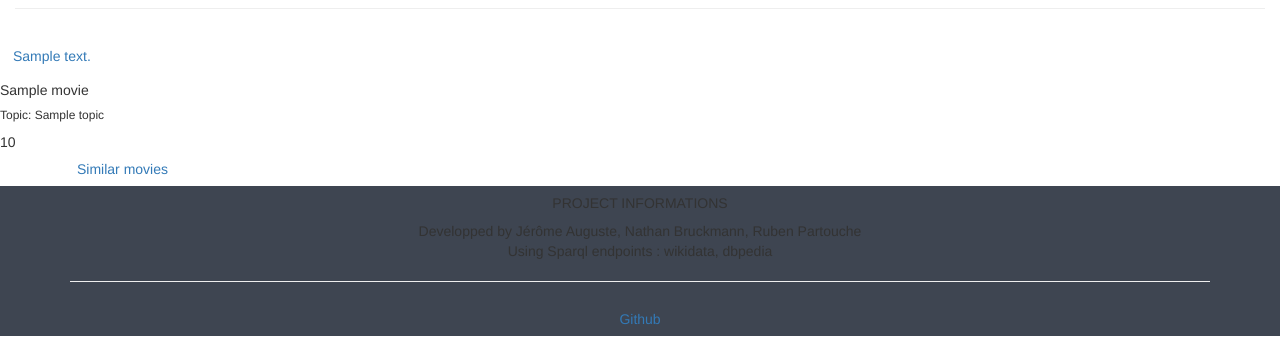
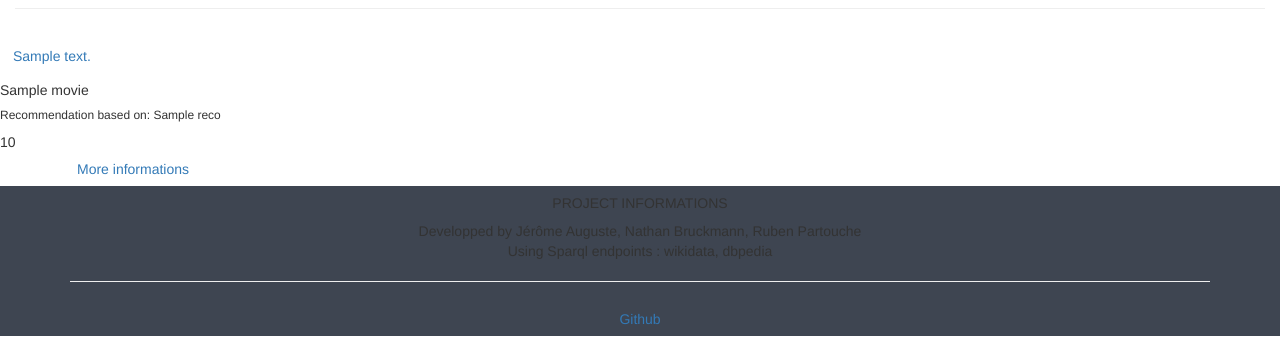
Before and after one commit to jerome-auguste/Adopte-un-Film, a Python web app: template templates/recommandations.html in a window 1280 px wide, after a click that opens the changed part. Shown: the part 459-800 px from the top of the page. Run offline with Jinja, Linux system fonts and the light colour scheme; the template is opened without the code that fills it: most values are stand-ins (such as "Sample title", 1, 10 or a date in 2020); some libraries are stand-ins or nearby versions.

Commit message:
more precise labels for recommandations

```diff
--- a/templates/recommandations.html
+++ b/templates/recommandations.html
@@ -60,16 +60,18 @@
             <div class="collapse" id="collapse{{reco.id}}">
                 <div class="card-body">
                     <div class='card-columns m-4'>
-                        {% for  movie in reco.data%}
+                        {%for movie in reco.data%}
                             <div class ='card m-2' style='height:15%;width:40%;'>
                                 <div class = 'card-body'>
                                     <h5 class = "card-title">{{movie.title}}</h5>
-                                    <h6 class = "card-text">Topic: {{movie.topic}}</h6>
+                                    {% if movie.reco != '' %}
+                                        <h6 class = "card-text">Recommendation based on: {{movie.reco}}</h6>
+                                    {% endif %}
                                     {{score_bar(movie.score, 'Relevance : ') | safe}}
                                 </div>
                                 <div class="card-footer align-items-center">
                                     <a href="{{movie.wikiurl}}" class="btn btn-secondary ml-1 mb-1"><span class="label">Wiki</span></a>
-                                    <a href="{{url_for('recommandation',movie=movie.to_json())}}"  class="btn btn-secondary mr-1 mb-1">Similar movies</a>
+                                    <a href="{{url_for('recommandation',movie=movie.to_json())}}"  class="btn btn-secondary mr-1 mb-1">More informations</a>
                                 </div>
                             </div>
                         {% endfor %}
```
